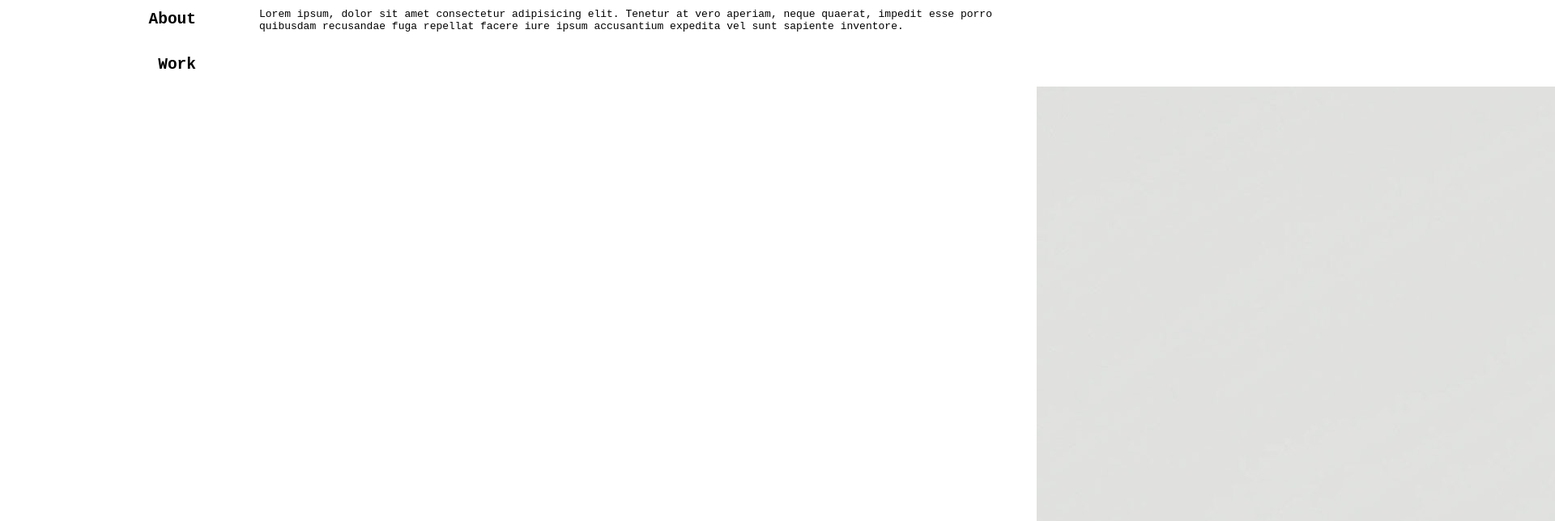
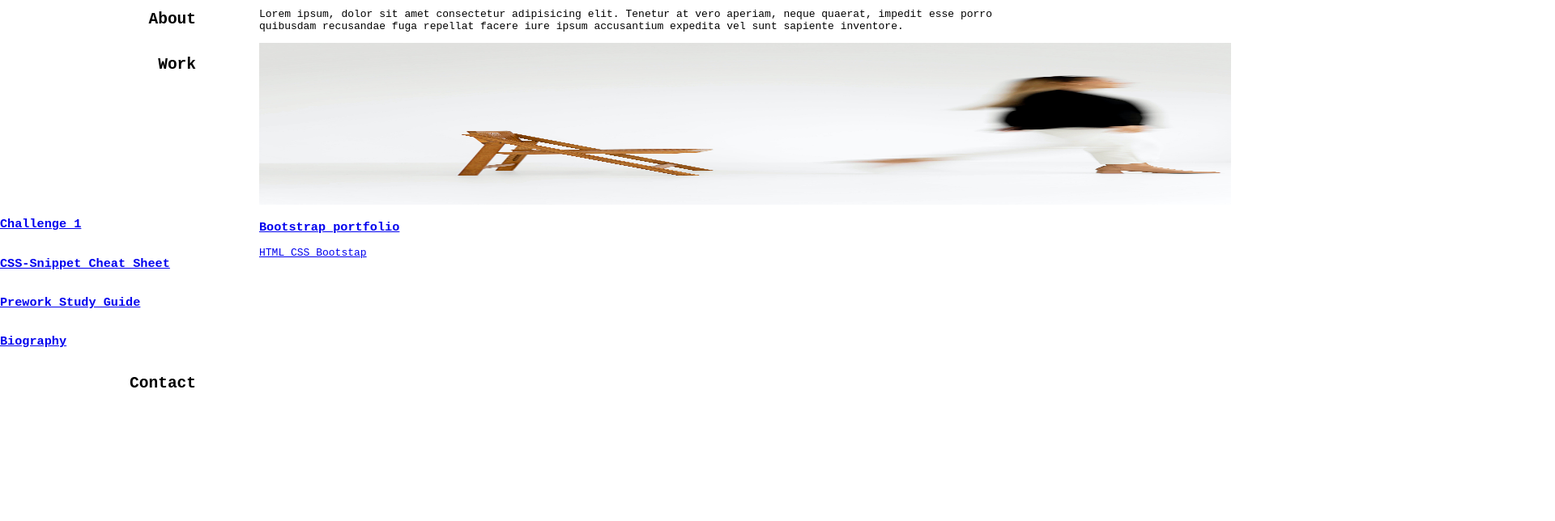
Before and after one commit to mariatanasescu/challenge-2, a plain HTML site: page index.html in a window 1280 px wide. Shown: the part 473-1117 px from the top of the page at 81% size, 1920 px wide, since content can reach past the window. After the commit the page ends 974 px from the top, so only its background shows below. Drawn offline with Linux system fonts and the light colour scheme.

Commit message:
fiddling with grid, can't think

```diff
--- a/index.html
+++ b/index.html
@@ -40,16 +40,18 @@
       <h2 class="section-title">Work</h2>
       <div class="bootstrap-portfolio">
         <a href="https://mariatanasescu.github.io/Bootstrap-Portfolio/">
-          <img  src="./images/bootstrap-cover.jpg" alt="Bootstrap website">
+          <img class="bootstrap-section" src="./images/bootstrap-cover.jpg" alt="Bootstrap website" height="200px" width="1200px">
           <h3>Bootstrap portfolio</h3>
           <p>HTML CSS Bootstap</p>
         </a>
         </div>
-        <a href=""></a>
-        <a href=""></a>
-        <a href=""></a>
-        <a href=""></a>
-
+        <div class="other4">
+        <a class= "a2" href="https://mariatanasescu.github.io/challenge-1/">
+          <h3>Challenge 1</h3></a>
+        <a href="https://mariatanasescu.github.io/CSS-Snippet-Cheat-Sheet/"><h3>CSS-Snippet Cheat Sheet</h3></a>
+        <a href="https://mariatanasescu.github.io/prework-study-guide/"><h3>Prework Study Guide</h3></a>
+        <a href="https://mariatanasescu.github.io/biography/"><h3>Biography</h3></a>
+      </div>
     </section>
 
     <!-- contact -->
--- a/style/style.css
+++ b/style/style.css
@@ -86,8 +86,19 @@ header > nav > a {
 }
 
 .bootstrap-portfolio {
+  display: block;
+  height: 200px;
+  /*grid-template-areas: bootstrap;*/
+}
+
+  .bootstrap-section {
+  /*grid-area: bootstrap;*/
+  background-size: cover;
+  }
+
+
+.other4 {
   display: grid;
-  grid-area: bootstrap;
 
 }
 
```
